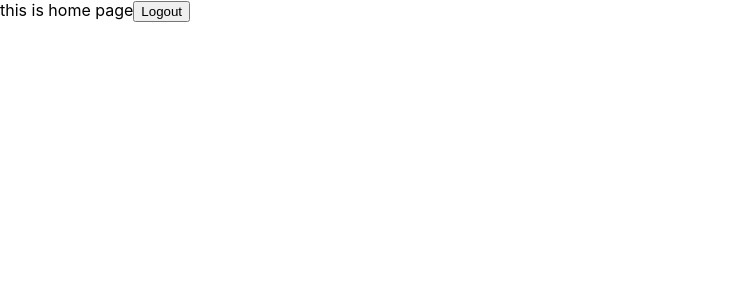
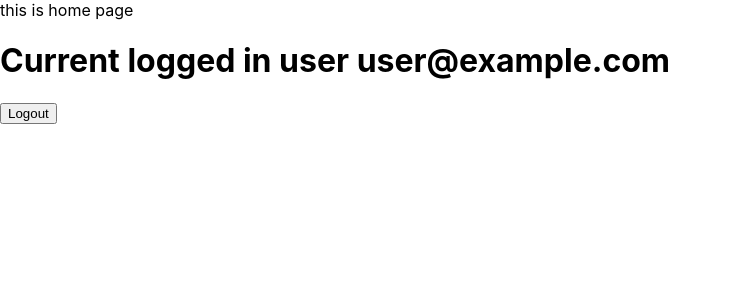
Before and after one commit to yogeshmishra667/react-firebase, a React (Create React App) app: page / in a window 1280 px wide. Shown: the top 300 px of the page, without its empty margins (0-731 px from the left). Built offline with nearby package versions, Linux system fonts and the light colour scheme; no server answers; sample sign-in values are in the browser's storage.

Commit message:
protect routes with auth components

```diff
--- a/src/App.js
+++ b/src/App.js
@@ -1,17 +1,33 @@
-import { Route, Routes } from 'react-router-dom'
+import { Route, BrowserRouter as Router, Routes } from 'react-router-dom';
+import { AuthProvider } from './Auth/Auth';
+import PrivateRoute from './Auth/PrivateRoutes';
 import Home from './Pages/Home';
 import Login from './Pages/Login';
 import Signup from './Pages/Signup';
-const App = () =>  {
+
+const App = () => {
   return (
     <div className="App">
-      <Routes>
-        <Route path="/" element={<Home />} />
-        <Route path="/login" element={<Login />} />
-        <Route path="/signup" element={<Signup />} />
-      </Routes>
+      <Router>
+        <AuthProvider>
+          <Routes>
+            <Route
+              path="/"
+              element={
+                // if user is logged in then show Home component else show Login component
+                <PrivateRoute>
+                  <Home />
+                </PrivateRoute>
+              }
+              // routes does not work with PrivateRoute component because of that i use little hack with element and protect private routes
+            />
+            <Route path="/login" element={<Login />} />
+            <Route path="/signup" element={<Signup />} />
+          </Routes>
+        </AuthProvider>
+      </Router>
     </div>
   );
-}
+};
 
 export default App;
--- /dev/null
+++ b/src/Auth/Auth.js
@@ -0,0 +1,32 @@
+import React, { useEffect, useState } from 'react';
+import { auth } from '../firebase';
+
+export const AuthContext = React.createContext(); // create a context
+
+export const AuthProvider = ({ children }) => {
+  const [currentUser, setCurrentUser] = useState(null);
+  const [pending, setPending] = useState(true);
+
+  useEffect(() => {
+    auth.onAuthStateChanged((user) => {
+      // onAuthStateChanged is a listener that listens for changes in the authentication state
+      //console.log(user)
+      setCurrentUser(user);
+      setPending(false);
+    });
+  }, []);
+
+  if (pending) {
+    return <>Loading...</>;
+  }
+
+  return (
+    <AuthContext.Provider
+      value={{
+        currentUser,
+      }}
+    >
+      {children}
+    </AuthContext.Provider>
+  );
+};
--- /dev/null
+++ b/src/Auth/PrivateRoutes.js
@@ -0,0 +1,20 @@
+import React, { useContext } from 'react';
+import { Navigate } from 'react-router-dom';
+import { AuthContext } from './Auth';
+
+function PrivateRoute({ children }) {
+  const { currentUser } = useContext(AuthContext);
+  return currentUser ? children : <Navigate to="/login" />;
+}
+export default PrivateRoute;
+
+// traditional way of doing it but because of the way react-router V6, it does not work-
+// const PrivateRoute = ({ component: RouteComponent, ...rest }) => {
+//   const { currentUser } = useContext(AuthContext);
+//   return (
+//     <Route
+//       {...rest}
+//       render={(routeProps) => (!!currentUser ? <RouteComponent {...routeProps} /> : <Navigate to={'login'} />)}
+//     ></Route>
+//   );
+// };
--- a/src/Pages/Home.js
+++ b/src/Pages/Home.js
@@ -1,13 +1,10 @@
 import React from 'react';
 import {auth} from '../firebase';
-import { Link, useNavigate } from 'react-router-dom';
 
 const Home = () => {
-  let navigate = useNavigate();
   const logout = async() => {
     try {
       await auth.signOut();
-      navigate("/login");
 
     } catch (error) {
       console.log(error);
@@ -18,7 +15,7 @@ const Home = () => {
   return (
     <div>
       this is home page
-      {/* <h1>{`Current logged in user ${auth.currentUser.email}`}</h1> */}
+      <h1>{`Current logged in user ${auth.currentUser.email}`}</h1>
       <button onClick={logout}>Logout</button>
     </div>
   );
--- a/src/index.js
+++ b/src/index.js
@@ -7,8 +7,6 @@ import App from './App';
 const root = ReactDOM.createRoot(document.getElementById('root'));
 root.render(
   <React.StrictMode>
-    <BrowserRouter>
     <App />
-    </BrowserRouter>
   </React.StrictMode>
 );
```
Also changed, not shown: 1 other file (tests, documents, lock files or other folders).
